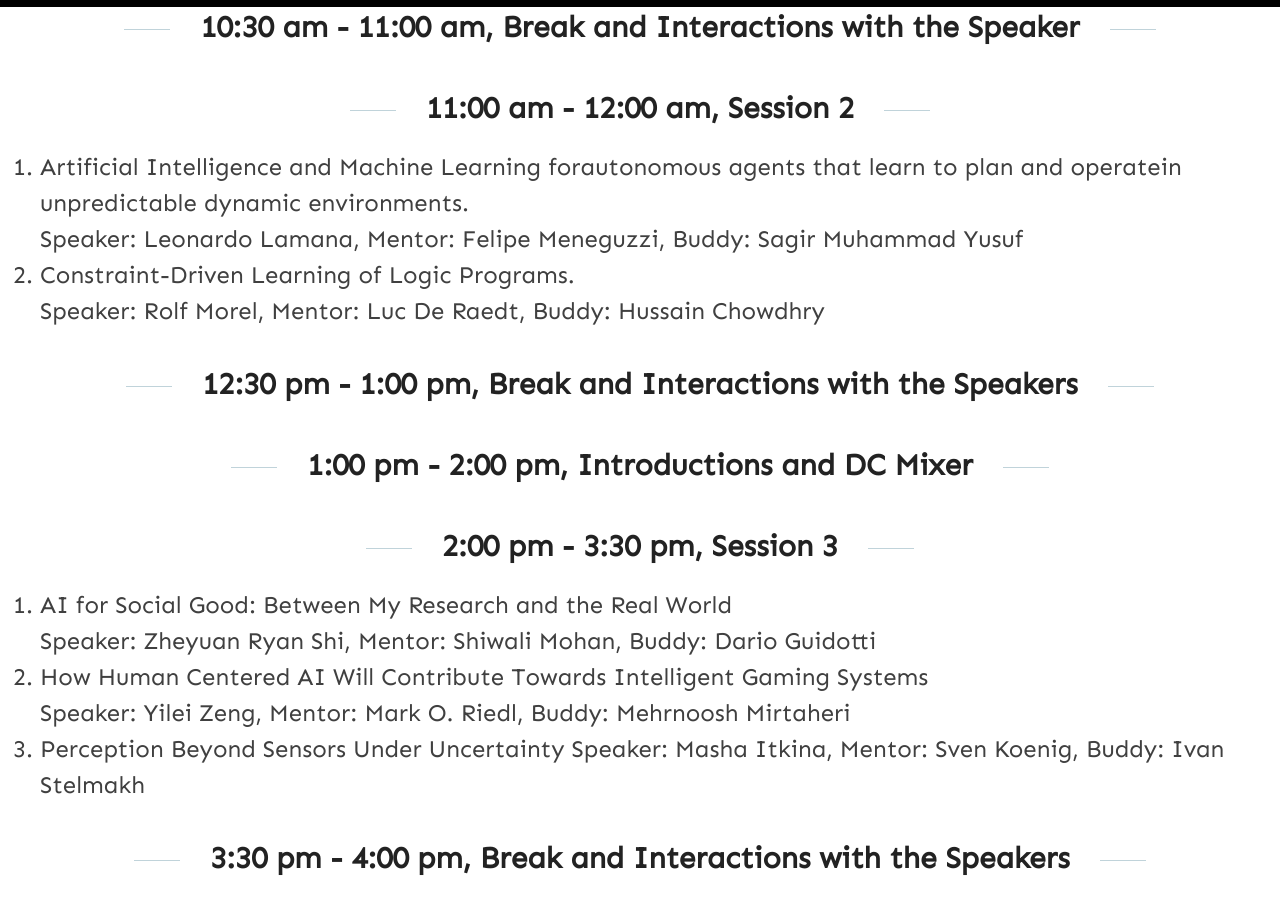
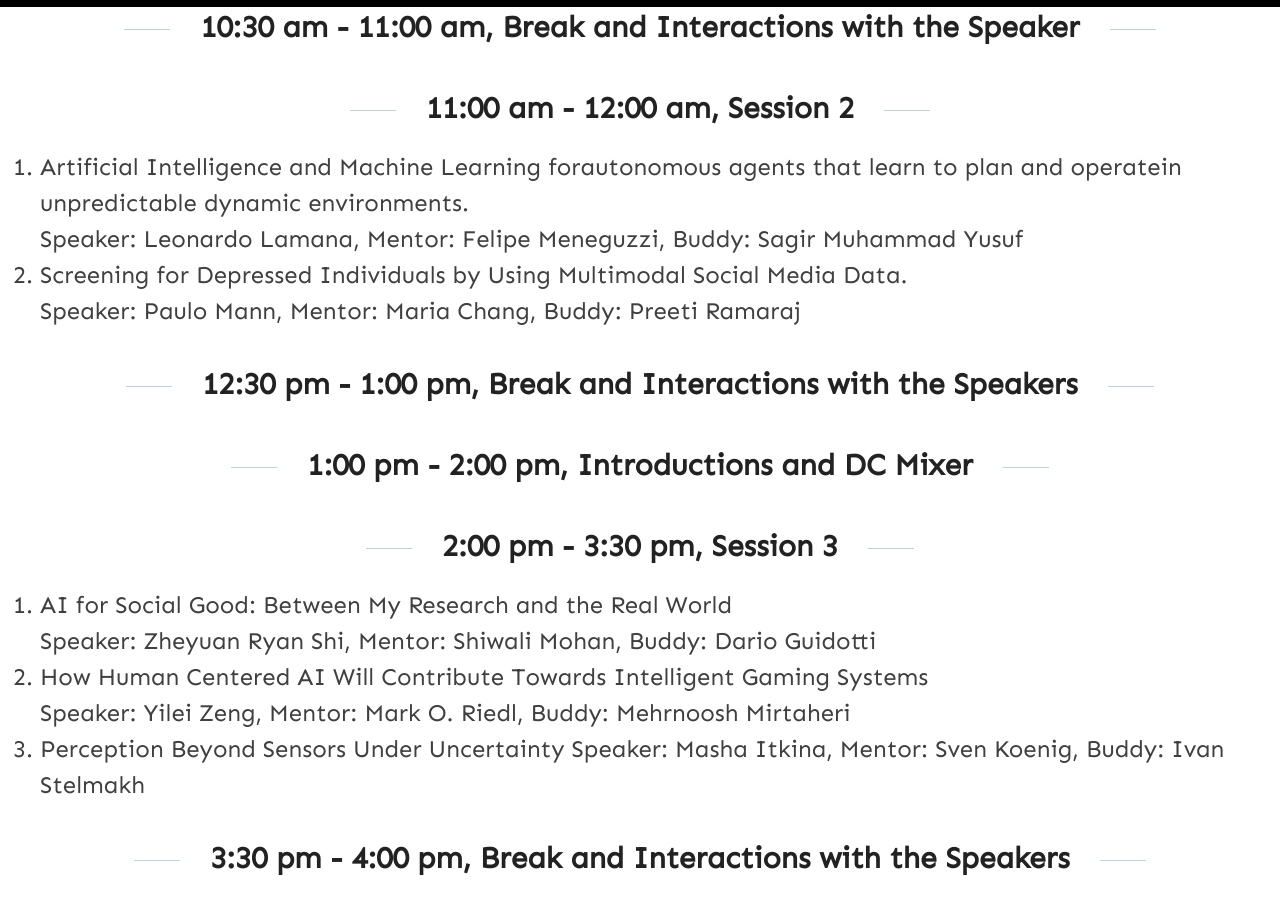
Before and after one commit to anna-reali/dc2021, a Jekyll site: the page built from _posts/2021-02-02-tuesday-day-1.md, in a window 1280 px wide and 900 px high, scrolled down 1027 px. Built offline with Jekyll 4.4.1, drawn with Linux system fonts in a browser that asks for light colours.

Commit message:
Update 2021-02-02-tuesday-day-1.md

```diff
--- a/_posts/2021-02-02-tuesday-day-1.md
+++ b/_posts/2021-02-02-tuesday-day-1.md
@@ -34,8 +34,8 @@ Computational Models of Narrative and Social Justice, Rogelio E. Cardona-Rivera
 -----
 1. Artificial Intelligence and Machine Learning forautonomous agents that learn to plan and operatein unpredictable dynamic environments. \
    Speaker: Leonardo Lamana, Mentor: Felipe Meneguzzi, Buddy: Sagir Muhammad Yusuf
-2. Constraint-Driven Learning of Logic Programs. \
-   Speaker: Rolf Morel, Mentor: Luc De Raedt, Buddy: Hussain Chowdhry
+2. Screening for Depressed Individuals by Using Multimodal Social Media Data. \
+   Speaker: Paulo Mann, Mentor: Maria Chang, Buddy: Preeti Ramaraj
 
 12:30 pm - 1:00 pm, Break and Interactions with the Speakers
 -----
```
